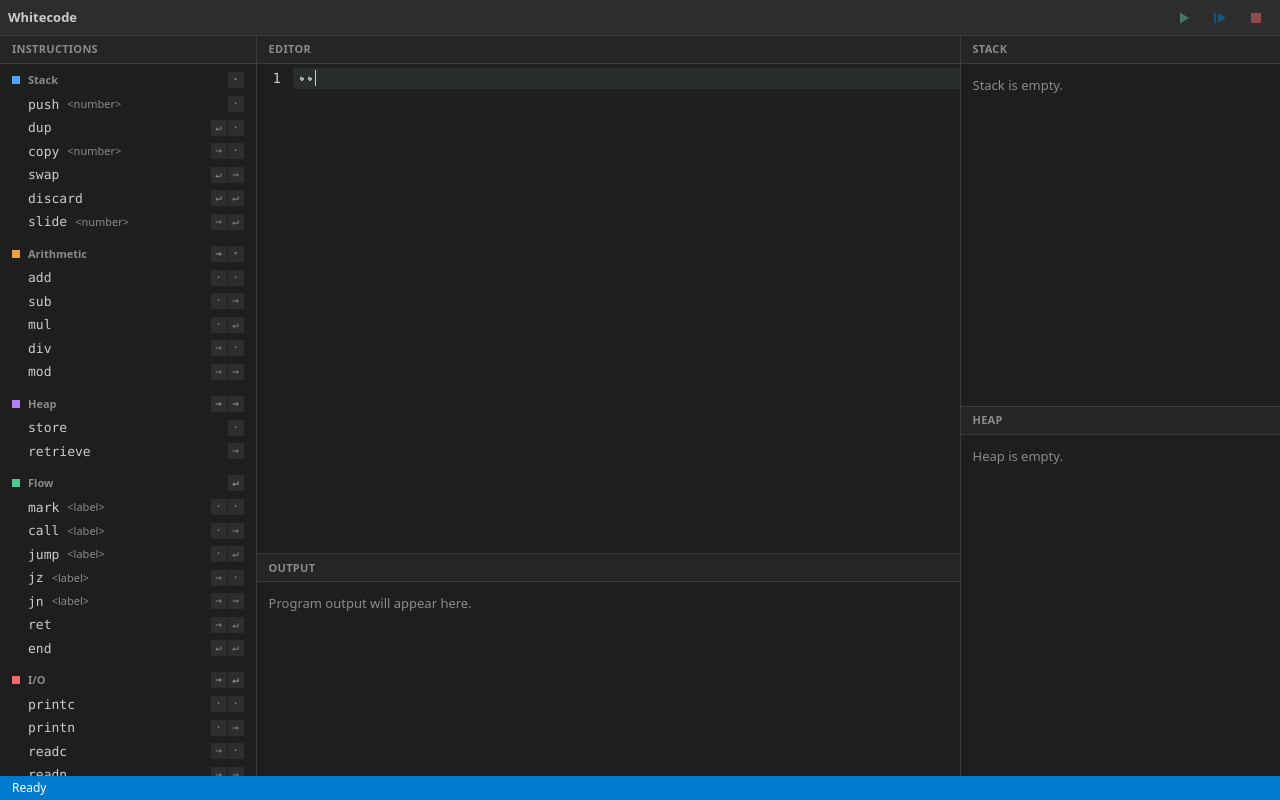
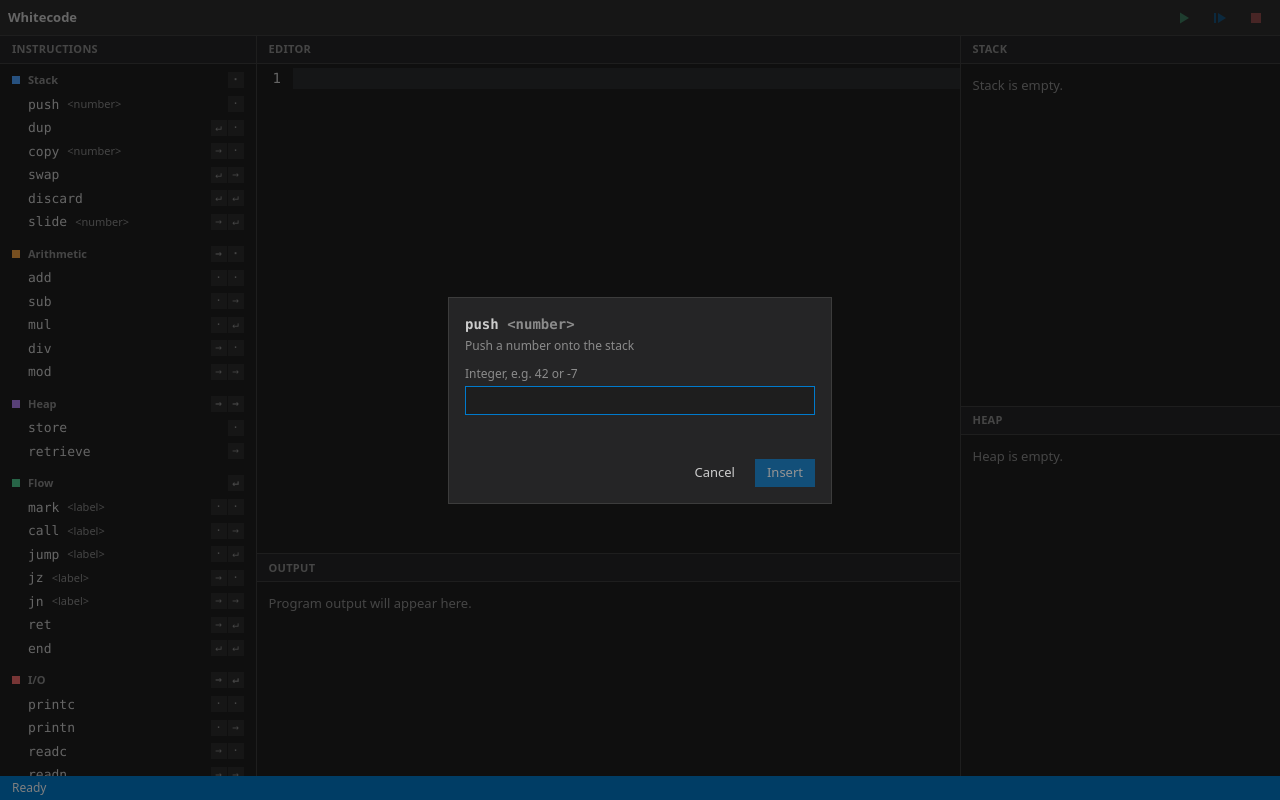
Before and after one commit to simomu-github/whitecode, a React (Vite) app: page / in a window 1280 px wide. Both pictures are taken after a click on the button "Push a number onto the stack". Built offline with nearby package versions, Linux system fonts and the light colour scheme; the HTML template or start-up script is replaced by a standard one.

Commit message:
Make it possible to insert params

```diff
--- a/src/App.tsx
+++ b/src/App.tsx
@@ -1,15 +1,18 @@
 import type { EditorView } from "@codemirror/view";
-import { useRef } from "react";
+import { useRef, useState } from "react";
 import { Group, Panel } from "react-resizable-panels";
 import { InstructionPalette } from "./components/InstructionPalette";
 import { Pane, PanePlaceholder } from "./components/Pane";
+import { ParamDialog } from "./components/ParamDialog";
 import { ResizeHandle } from "./components/ResizeHandle";
 import { Toolbar } from "./components/Toolbar";
 import { Editor } from "./editor/Editor";
 import { insertInstruction } from "./editor/insert";
+import { type ParameterizedInstruction, hasParam } from "./whitespace/instructions";
 
 function App() {
   const editorViewRef = useRef<EditorView | null>(null);
+  const [pendingInstruction, setPendingInstruction] = useState<ParameterizedInstruction | null>(null);
 
   return (
     <div className="flex h-full flex-col">
@@ -20,7 +23,8 @@ function App() {
           <Pane title="Instructions">
             <InstructionPalette
               onInsert={(instruction) => {
-                if (editorViewRef.current) insertInstruction(editorViewRef.current, instruction);
+                if (hasParam(instruction)) setPendingInstruction(instruction);
+                else if (editorViewRef.current) insertInstruction(editorViewRef.current, instruction);
               }}
             />
           </Pane>
@@ -66,6 +70,20 @@ function App() {
       <footer className="flex h-6 shrink-0 items-center bg-accent px-3 text-xs text-white">
         Ready
       </footer>
+
+      {pendingInstruction && (
+        <ParamDialog
+          instruction={pendingInstruction}
+          onSubmit={(paramTokens) => {
+            if (editorViewRef.current) insertInstruction(editorViewRef.current, pendingInstruction, paramTokens);
+            setPendingInstruction(null);
+          }}
+          onCancel={() => {
+            setPendingInstruction(null);
+            editorViewRef.current?.focus();
+          }}
+        />
+      )}
     </div>
   );
 }
--- a/src/components/InstructionPalette.tsx
+++ b/src/components/InstructionPalette.tsx
@@ -1,10 +1,5 @@
-import {
-  type ImpCategory,
-  type InstructionDef,
-  type Token,
-  imps,
-  instructions,
-} from "../whitespace/instructions";
+import { type ImpCategory, type InstructionDef, imps, instructions } from "../whitespace/instructions";
+import { TokenSequence } from "./TokenSequence";
 
 const categoryColor: Record<ImpCategory, string> = {
   stack: "bg-imp-stack",
@@ -13,25 +8,6 @@ const categoryColor: Record<ImpCategory, string> = {
   flow: "bg-imp-flow",
   io: "bg-imp-io",
 };
-
-const tokenGlyph: Record<Token, string> = { S: "·", T: "→", L: "↵" };
-const tokenName: Record<Token, string> = { S: "Space", T: "Tab", L: "LF" };
-
-function TokenSequence({ tokens }: { tokens: readonly Token[] }) {
-  return (
-    <span className="flex gap-px font-mono text-[11px]">
-      {tokens.map((token, i) => (
-        <span
-          key={i}
-          title={tokenName[token]}
-          className="flex h-4 w-4 items-center justify-center bg-surface-raised text-fg-muted"
-        >
-          {tokenGlyph[token]}
-        </span>
-      ))}
-    </span>
-  );
-}
 
 type InstructionPaletteProps = {
   onInsert?: (instruction: InstructionDef) => void;
--- /dev/null
+++ b/src/components/ParamDialog.tsx
@@ -0,0 +1,86 @@
+import { useEffect, useRef, useState } from "react";
+import { parseParam } from "../whitespace/encoding";
+import type { ParameterizedInstruction, Token } from "../whitespace/instructions";
+import { TokenSequence } from "./TokenSequence";
+
+type ParamDialogProps = {
+  instruction: ParameterizedInstruction;
+  onSubmit: (paramTokens: Token[]) => void;
+  onCancel: () => void;
+};
+
+const hints = {
+  number: "Integer, e.g. 42 or -7",
+  label: "Sequence of S (Space) and T (Tab), e.g. STTS",
+} as const;
+
+export function ParamDialog({ instruction, onSubmit, onCancel }: ParamDialogProps) {
+  const dialogRef = useRef<HTMLDialogElement>(null);
+  const [input, setInput] = useState("");
+  const result = parseParam(instruction.param, input);
+
+  useEffect(() => {
+    dialogRef.current?.showModal();
+  }, []);
+
+  return (
+    <dialog
+      ref={dialogRef}
+      onCancel={(e) => {
+        e.preventDefault();
+        onCancel();
+      }}
+      onClick={(e) => {
+        if (e.target === dialogRef.current) onCancel();
+      }}
+      className="m-auto w-96 border border-border bg-surface-alt p-0 text-fg backdrop:bg-black/50"
+    >
+      <form
+        onSubmit={(e) => {
+          e.preventDefault();
+          if (result.ok) onSubmit(result.tokens);
+        }}
+        className="flex flex-col gap-3 p-4"
+      >
+        <header>
+          <h2 className="font-mono text-sm font-semibold">
+            {instruction.name} <span className="text-fg-muted">{`<${instruction.param}>`}</span>
+          </h2>
+          <p className="mt-1 text-xs text-fg-muted">{instruction.description}</p>
+        </header>
+
+        <label className="flex flex-col gap-1">
+          <span className="text-xs text-fg-muted">{hints[instruction.param]}</span>
+          <input
+            value={input}
+            onChange={(e) => setInput(e.target.value)}
+            spellCheck={false}
+            autoComplete="off"
+            className="border border-border bg-surface px-2 py-1 font-mono outline-none focus:border-accent"
+          />
+        </label>
+
+        <div className="flex min-h-5 flex-wrap items-center gap-2 text-xs">
+          {result.ok ? (
+            <TokenSequence tokens={result.tokens} />
+          ) : (
+            input.trim() !== "" && <span className="text-imp-io">{result.error}</span>
+          )}
+        </div>
+
+        <footer className="flex justify-end gap-2">
+          <button type="button" onClick={onCancel} className="px-3 py-1 hover:bg-hover">
+            Cancel
+          </button>
+          <button
+            type="submit"
+            disabled={!result.ok}
+            className="bg-accent px-3 py-1 text-white hover:brightness-110 disabled:opacity-50 disabled:hover:brightness-100"
+          >
+            Insert
+          </button>
+        </footer>
+      </form>
+    </dialog>
+  );
+}
--- /dev/null
+++ b/src/components/TokenSequence.tsx
@@ -0,0 +1,20 @@
+import type { Token } from "../whitespace/instructions";
+
+const tokenGlyph: Record<Token, string> = { S: "·", T: "→", L: "↵" };
+const tokenName: Record<Token, string> = { S: "Space", T: "Tab", L: "LF" };
+
+export function TokenSequence({ tokens }: { tokens: readonly Token[] }) {
+  return (
+    <span className="flex flex-wrap gap-px font-mono text-[11px]">
+      {tokens.map((token, i) => (
+        <span
+          key={i}
+          title={tokenName[token]}
+          className="flex h-4 w-4 items-center justify-center bg-surface-raised text-fg-muted"
+        >
+          {tokenGlyph[token]}
+        </span>
+      ))}
+    </span>
+  );
+}
--- a/src/editor/insert.ts
+++ b/src/editor/insert.ts
@@ -1,9 +1,13 @@
 import type { EditorView } from "@codemirror/view";
-import { type InstructionDef, tokensToSource } from "../whitespace/instructions";
+import { type InstructionDef, type Token, tokensToSource } from "../whitespace/instructions";
 
-/** Arguments are not encoded yet; the caret is left where the argument should be typed. */
-export function insertInstruction(view: EditorView, instruction: InstructionDef) {
-  view.dispatch(view.state.replaceSelection(tokensToSource(instruction.tokens)), {
+export function insertInstruction(
+  view: EditorView,
+  instruction: InstructionDef,
+  paramTokens: readonly Token[] = [],
+) {
+  const source = tokensToSource([...instruction.tokens, ...paramTokens]);
+  view.dispatch(view.state.replaceSelection(source), {
     scrollIntoView: true,
     userEvent: "input",
   });
--- /dev/null
+++ b/src/whitespace/encoding.ts
@@ -0,0 +1,29 @@
+import type { ParamKind, Token } from "./instructions";
+
+const toBits = (value: bigint): Token[] =>
+  value
+    .toString(2)
+    .split("")
+    .map((bit) => (bit === "0" ? "S" : "T"));
+
+/** Zero is encoded with an explicit 0 bit, since not every interpreter accepts an empty bit sequence. */
+export function encodeNumber(value: bigint): Token[] {
+  const sign: Token = value < 0n ? "T" : "S";
+  const magnitude = value < 0n ? -value : value;
+  return [sign, ...toBits(magnitude), "L"];
+}
+
+export type ParseResult = { ok: true; tokens: Token[] } | { ok: false; error: string };
+
+export function parseParam(kind: ParamKind, input: string): ParseResult {
+  const text = input.trim();
+  if (text === "") return { ok: false, error: "Enter a value." };
+
+  if (kind === "number") {
+    if (!/^[+-]?\d+$/.test(text)) return { ok: false, error: "Enter an integer." };
+    return { ok: true, tokens: encodeNumber(BigInt(text)) };
+  }
+
+  if (!/^[st]+$/i.test(text)) return { ok: false, error: "Use only S (Space) and T (Tab)." };
+  return { ok: true, tokens: [...(text.toUpperCase().split("") as Token[]), "L"] };
+}
--- a/src/whitespace/instructions.ts
+++ b/src/whitespace/instructions.ts
@@ -19,6 +19,11 @@ export type InstructionDef = {
   param?: ParamKind;
   description: string;
 };
+
+export type ParameterizedInstruction = InstructionDef & { param: ParamKind };
+
+export const hasParam = (instruction: InstructionDef): instruction is ParameterizedInstruction =>
+  instruction.param !== undefined;
 
 export type ImpDef = {
   category: ImpCategory;
```
